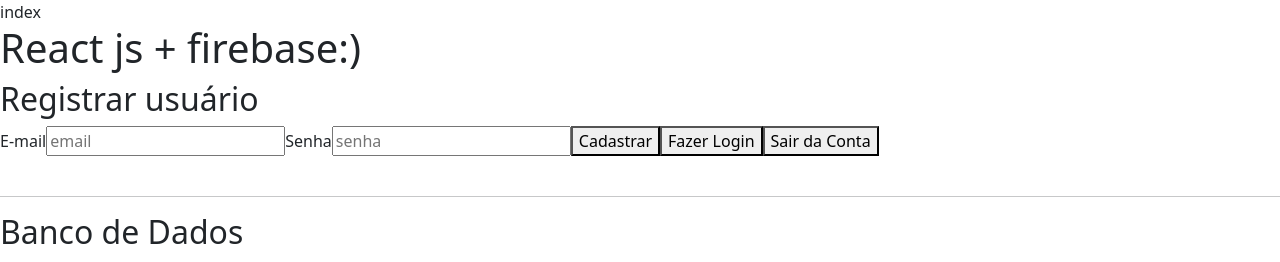
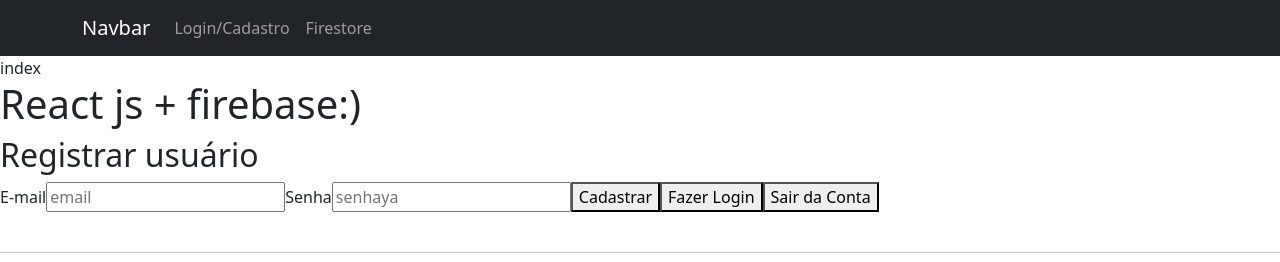
Before and after one commit to victor-magaldi/studies-firebase, a React (Create React App) app: page / in a window 1280 px wide. Shown: the top 262 px of the page. Built offline with nearby package versions, Linux system fonts and the light colour scheme; no server answers; the database is empty.

Commit message:
create navBar bootstrap

```diff
--- a/src/App.js
+++ b/src/App.js
@@ -5,6 +5,7 @@
 import firebase from "./services/firebaseConnection";
 import "bootstrap/dist/css/bootstrap.min.css";
 import { Login } from "./pages/Login";
+import { NavMenu } from "./components/Navbar";
 
 function App() {
   const [titulo, setTitulo] = useState("");
@@ -195,6 +196,7 @@
   return (
     <div className="App">
       <BrowserRouter>
+        <NavMenu/>
         <Routes>
           <Route path="/opa" element={<>opa</>} />
           <Route path="/teste" element={<>teste</>} />
@@ -218,7 +220,7 @@
         <label htmlFor="password"> Senha</label>
         <input
           type="password"
-          placeholder="senha"
+          placeholder="senhaya"
           value={password}
           onChange={(e) => {
             setPassword(e.target.value);
--- /dev/null
+++ b/src/components/Navbar/index.jsx
@@ -0,0 +1,22 @@
+import React from 'react'
+import { Container, Nav, Navbar } from 'react-bootstrap';
+import { Link } from 'react-router-dom';
+
+
+export function NavMenu() {
+  return (
+    <Navbar bg="dark" variant="dark">
+      <Container>
+        <Navbar.Brand href="#home">Navbar</Navbar.Brand>
+        <Nav className="me-auto">
+          <Nav.Link as={Link} to="/access">
+            Login/Cadastro
+          </Nav.Link>
+          <Nav.Link as={Link} to="/firestore">
+            Firestore
+          </Nav.Link>
+        </Nav>
+      </Container>
+    </Navbar>
+  );
+}
```
